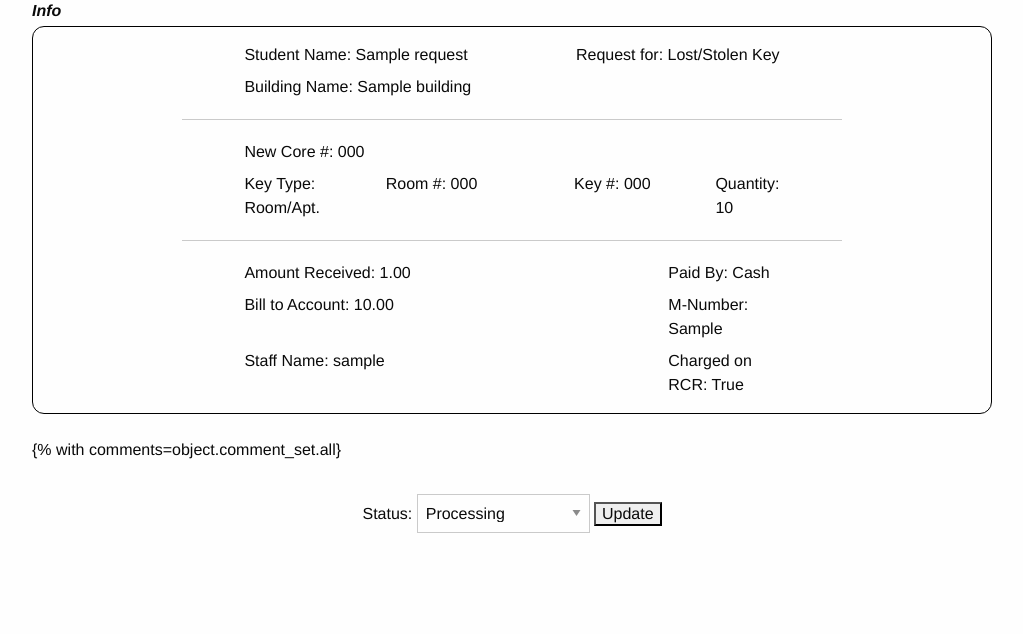
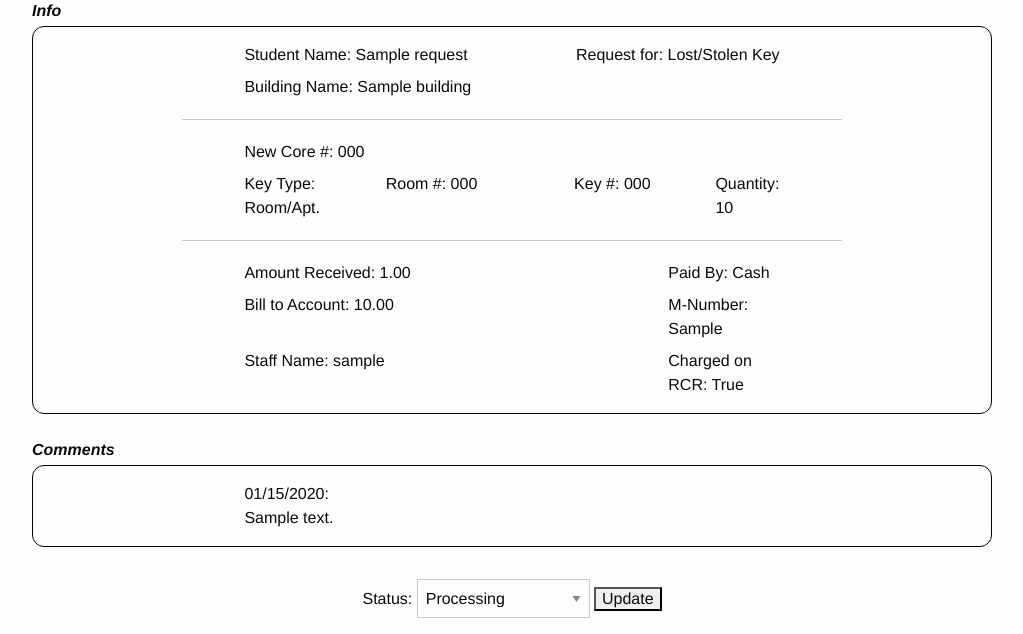
Before and after one commit to mostateresnet/keyformproject, a Django app: page /edit-request/1 in a window 1280 px wide. Shown: the part 202-836 px from the top of the page, without its empty margins (128-1151 px from the left). Before the commit the page ends 735 px from the top, so only its background shows below. Run offline with Django 3.2, Linux system fonts and the light colour scheme; tables that the repository leaves empty hold one stand-in row (values such as "Sample post").

Commit message:
Fix with error

```diff
--- a/keyform/templates/keyform/request.html
+++ b/keyform/templates/keyform/request.html
@@ -87,7 +87,7 @@
                 </div>
             </div>
             <br>
-            {% with comments=object.comment_set.all}
+            {% with comments=object.comment_set.all %}
                 {% if comments %}
                     <span class="section-header">{% trans 'Comments' %} </span>
                     <div class="section">
@@ -102,6 +102,7 @@
                         {% endfor %}
                     </div>
                 {% endif %}
+            {% endwith %}
         </div>
         <br>
         <div class="row info-row">
```
